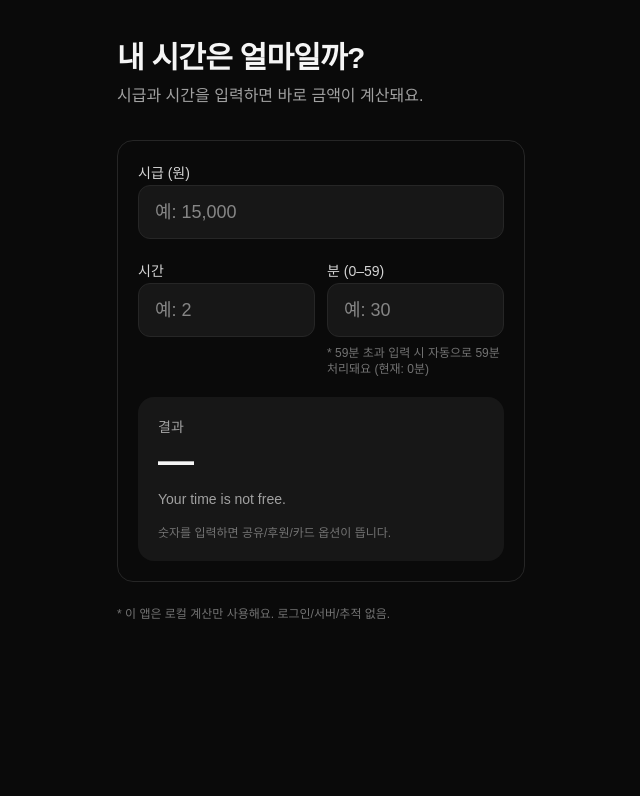
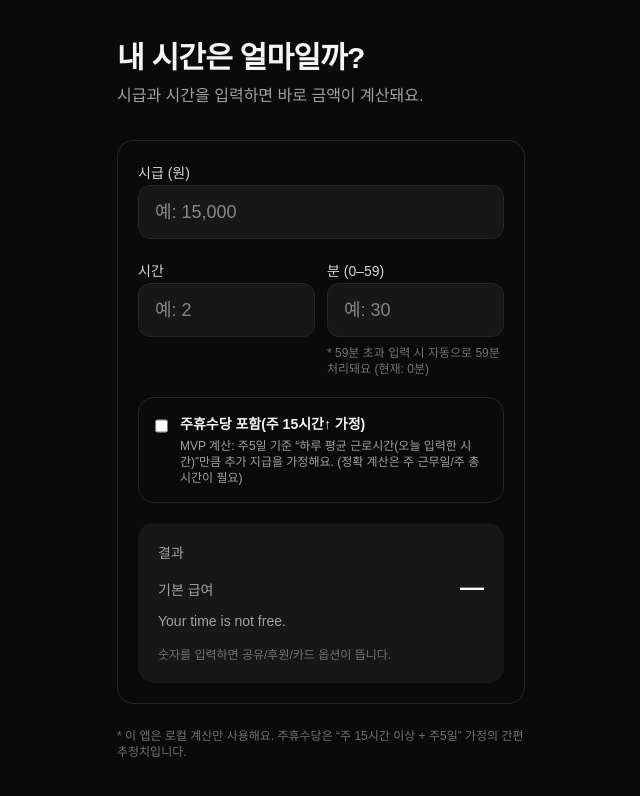
Before and after one commit to ogjiwon588-cell/timeworth, a Next.js app: page / in a window 1280 px wide. Shown: the top 796 px of the page, without its empty margins (319-959 px from the left). Built offline with nearby package versions, Linux system fonts and the light colour scheme.

Commit message:
add weekly holiday pay option

```diff
--- a/app/page.tsx
+++ b/app/page.tsx
@@ -22,50 +22,57 @@ export default function Home() {
   const [hoursDigits, setHoursDigits] = useState<string>("");
   const [minutesDigits, setMinutesDigits] = useState<string>("");
 
-  // ✅ 이번 방문에서 사용자가 직접 입력을 건드렸을 때만 CTA 노출
   const [interacted, setInteracted] = useState(false);
 
-  const { pay, safeMinutes } = useMemo(() => {
-    const wage = Number(wageDigits);
+  // ✅ 주휴 옵션 (MVP: 주 15시간 이상 + 주5일 기준 "하루치" 추가 가정)
+  const [includeWeeklyHolidayPay, setIncludeWeeklyHolidayPay] = useState(false);
+
+  const { pay, safeMinutes, workedHoursFloat, wage } = useMemo(() => {
+    const wageN = Number(wageDigits);
     const hours = Number(hoursDigits);
     const minutes = Number(minutesDigits);
 
-    if (!isFinite(wage) || !isFinite(hours) || !isFinite(minutes)) {
-      return { pay: 0, safeMinutes: 0 };
+    if (!isFinite(wageN) || !isFinite(hours) || !isFinite(minutes)) {
+      return { pay: 0, safeMinutes: 0, workedHoursFloat: 0, wage: 0 };
     }
-    if (wage <= 0 || hours < 0 || minutes < 0) {
-      return { pay: 0, safeMinutes: 0 };
+    if (wageN <= 0 || hours < 0 || minutes < 0) {
+      return { pay: 0, safeMinutes: 0, workedHoursFloat: 0, wage: 0 };
     }
 
     const safeH = Math.floor(hours);
     const safeM = Math.min(59, Math.floor(minutes));
     const totalMinutes = safeH * 60 + safeM;
 
-    return { pay: (wage * totalMinutes) / 60, safeMinutes: safeM };
+    return {
+      wage: wageN,
+      pay: (wageN * totalMinutes) / 60,
+      safeMinutes: safeM,
+      workedHoursFloat: totalMinutes / 60,
+    };
   }, [wageDigits, hoursDigits, minutesDigits]);
 
   const hasResult = interacted && pay > 0;
 
+  // ✅ 주휴 포함 예상(하루치 추가 가정)
+  const weeklyHolidayPay = includeWeeklyHolidayPay ? wage * workedHoursFloat : 0;
+  const payWithWeeklyHoliday = pay + weeklyHolidayPay;
+
   const shareText = useMemo(() => {
-    const wage = wageDigits ? `${formatNumberKR(wageDigits)}원` : "시급";
+    const wageText = wageDigits ? `${formatNumberKR(wageDigits)}원` : "시급";
     const h = hoursDigits ? `${digitsOnly(hoursDigits)}시간` : "시간";
     const m = minutesDigits ? `${safeMinutes}분` : "분";
     const result = formatKRWFromNumber(pay);
-    return `오늘 알바/작업으로 ${result} 벌었음. (시급 ${wage}, ${h} ${m})\nTimeWorth로 3초 계산:`;
+    return `오늘 알바/작업으로 ${result} 벌었음. (시급 ${wageText}, ${h} ${m})\nTimeWorth로 3초 계산:`;
   }, [wageDigits, hoursDigits, minutesDigits, pay, safeMinutes]);
 
   async function onShare() {
     const url = window.location.href;
-
     try {
       if (navigator.share) {
         await navigator.share({ title: "TimeWorth", text: shareText, url });
         return;
       }
-    } catch {
-      // ignore cancellation
-    }
-
+    } catch {}
     try {
       await navigator.clipboard.writeText(`${shareText}\n${url}`);
       alert("공유 문구 + 링크를 복사했어! 친구한테 붙여넣기 하면 돼.");
@@ -74,15 +81,13 @@ export default function Home() {
     }
   }
 
-  const cardHref = `/card?pay=${encodeURIComponent(
-    Math.round(pay)
-  )}&wage=${encodeURIComponent(
-    Number(wageDigits)
-  )}&h=${encodeURIComponent(
-    Number(hoursDigits)
-  )}&m=${encodeURIComponent(
-    safeMinutes
-  )}`;
+  const cardHref = useMemo(() => {
+    const w = Number(wageDigits || "0");
+    const h = Number(hoursDigits || "0");
+    const m = Number(safeMinutes || 0);
+    const p = Math.round(pay || 0);
+    return `/card?pay=${p}&wage=${w}&h=${h}&m=${m}`;
+  }, [pay, wageDigits, hoursDigits, safeMinutes]);
 
   return (
     <main className="min-h-screen bg-neutral-950 text-neutral-100">
@@ -143,11 +148,47 @@ export default function Home() {
             </div>
           </div>
 
+          {/* ✅ 주휴 옵션 */}
+          <div className="rounded-2xl border border-neutral-800 bg-neutral-950 p-4">
+            <label className="flex items-start gap-3">
+              <input
+                type="checkbox"
+                className="mt-1 h-4 w-4"
+                checked={includeWeeklyHolidayPay}
+                onChange={(e) => {
+                  setInteracted(true);
+                  setIncludeWeeklyHolidayPay(e.target.checked);
+                }}
+              />
+              <div>
+                <div className="text-sm font-semibold text-neutral-100">
+                  주휴수당 포함(주 15시간↑ 가정)
+                </div>
+                <div className="mt-1 text-xs text-neutral-400">
+                  MVP 계산: 주5일 기준 “하루 평균 근로시간(오늘 입력한 시간)”만큼 추가 지급을 가정해요.
+                  (정확 계산은 주 근무일/주 총시간이 필요)
+                </div>
+              </div>
+            </label>
+          </div>
+
           <div className="rounded-2xl bg-neutral-900 p-5">
             <div className="text-sm text-neutral-400">결과</div>
-            <div className="mt-1 text-4xl font-semibold tracking-tight">
-              {formatKRWFromNumber(pay)}
+
+            <div className="mt-2 space-y-2">
+              <div className="flex items-baseline justify-between">
+                <span className="text-sm text-neutral-400">기본 급여</span>
+                <span className="text-2xl font-semibold">{formatKRWFromNumber(pay)}</span>
+              </div>
+
+              {includeWeeklyHolidayPay ? (
+                <div className="flex items-baseline justify-between">
+                  <span className="text-sm text-neutral-400">주휴 포함 예상</span>
+                  <span className="text-2xl font-semibold">{formatKRWFromNumber(payWithWeeklyHoliday)}</span>
+                </div>
+              ) : null}
             </div>
+
             <div className="mt-2 text-sm text-neutral-400">Your time is not free.</div>
 
             {hasResult ? (
@@ -188,7 +229,7 @@ export default function Home() {
         </section>
 
         <footer className="mt-6 text-xs text-neutral-500">
-          * 이 앱은 로컬 계산만 사용해요. 로그인/서버/추적 없음.
+          * 이 앱은 로컬 계산만 사용해요. 주휴수당은 “주 15시간 이상 + 주5일” 가정의 간편 추정치입니다.
         </footer>
       </div>
     </main>
```
